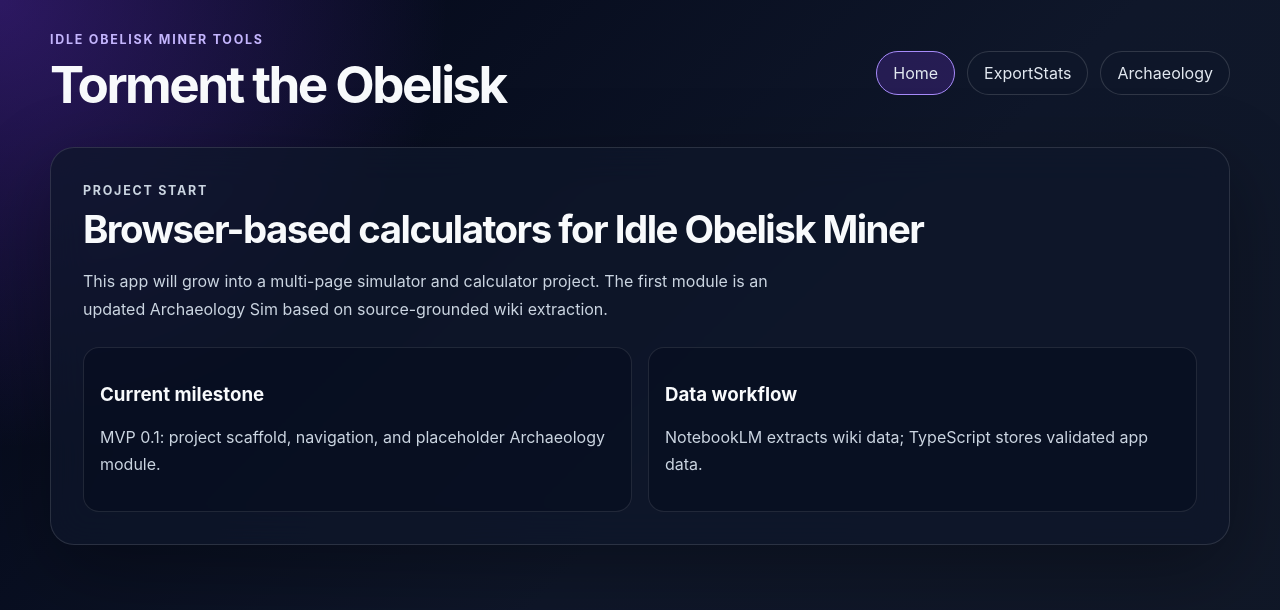
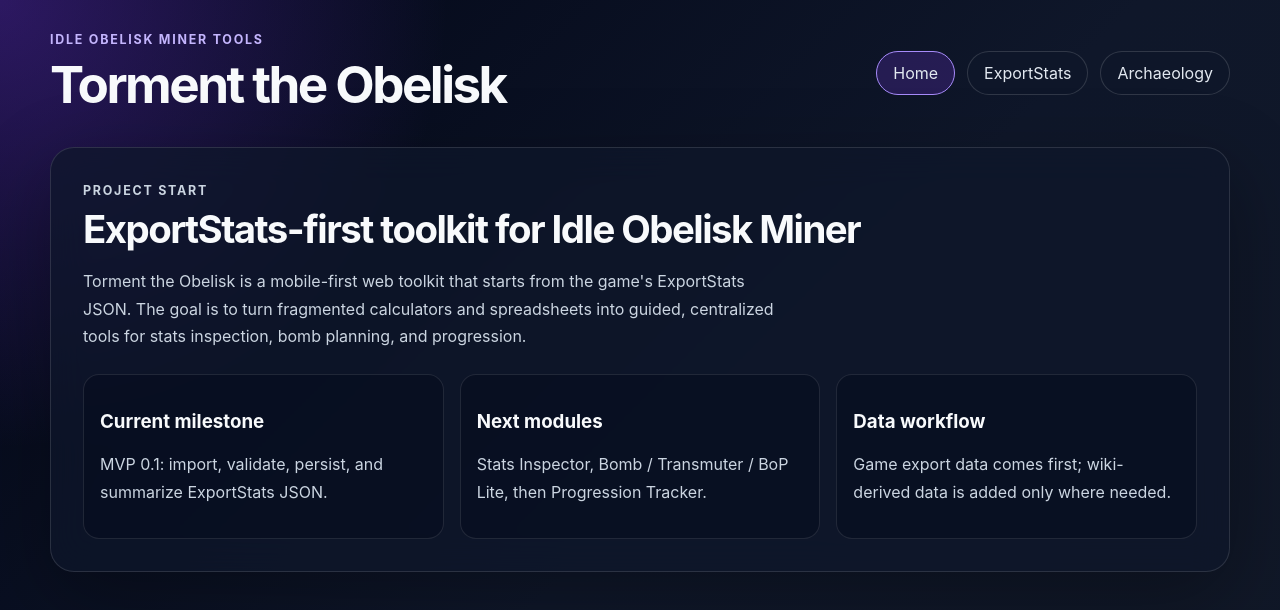
Before and after one commit to IZxMD/Torment-the-Obelisk, a React (Vite) app: page / in a window 1280 px wide. Shown: the top 610 px of the page. Built offline with nearby package versions, Linux system fonts and the light colour scheme.

Commit message:
Update homepage for ExportStats-first roadmap

```diff
--- a/src/app/pages/HomePage.tsx
+++ b/src/app/pages/HomePage.tsx
@@ -2,19 +2,24 @@ export function HomePage() {
   return (
     <section className="page-card">
       <p className="eyebrow">Project start</p>
-      <h2>Browser-based calculators for Idle Obelisk Miner</h2>
+      <h2>ExportStats-first toolkit for Idle Obelisk Miner</h2>
       <p>
-        This app will grow into a multi-page simulator and calculator project. The first
-        module is an updated Archaeology Sim based on source-grounded wiki extraction.
+        Torment the Obelisk is a mobile-first web toolkit that starts from the game's
+        ExportStats JSON. The goal is to turn fragmented calculators and spreadsheets into
+        guided, centralized tools for stats inspection, bomb planning, and progression.
       </p>
       <div className="milestone-grid">
         <article>
           <h3>Current milestone</h3>
-          <p>MVP 0.1: project scaffold, navigation, and placeholder Archaeology module.</p>
+          <p>MVP 0.1: import, validate, persist, and summarize ExportStats JSON.</p>
+        </article>
+        <article>
+          <h3>Next modules</h3>
+          <p>Stats Inspector, Bomb / Transmuter / BoP Lite, then Progression Tracker.</p>
         </article>
         <article>
           <h3>Data workflow</h3>
-          <p>NotebookLM extracts wiki data; TypeScript stores validated app data.</p>
+          <p>Game export data comes first; wiki-derived data is added only where needed.</p>
         </article>
       </div>
     </section>
```
